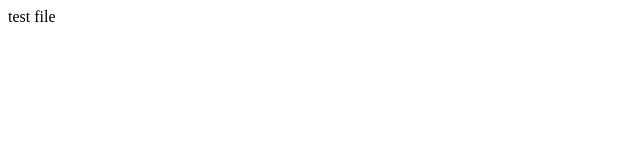
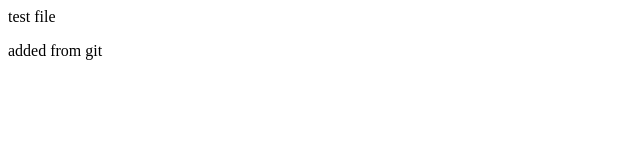
Before and after one commit to Ishwarpatidar/apnacollage, a plain HTML site: page index.html in a window 1280 px wide. Shown: the full height of the page, 0-640 px from the left. Drawn offline with Linux system fonts and the light colour scheme.

Commit message:
Update index.html
added line from git

```diff
--- a/index.html
+++ b/index.html
@@ -1 +1,2 @@
 <p>test file</p>
+<p>added from git</p>
```
